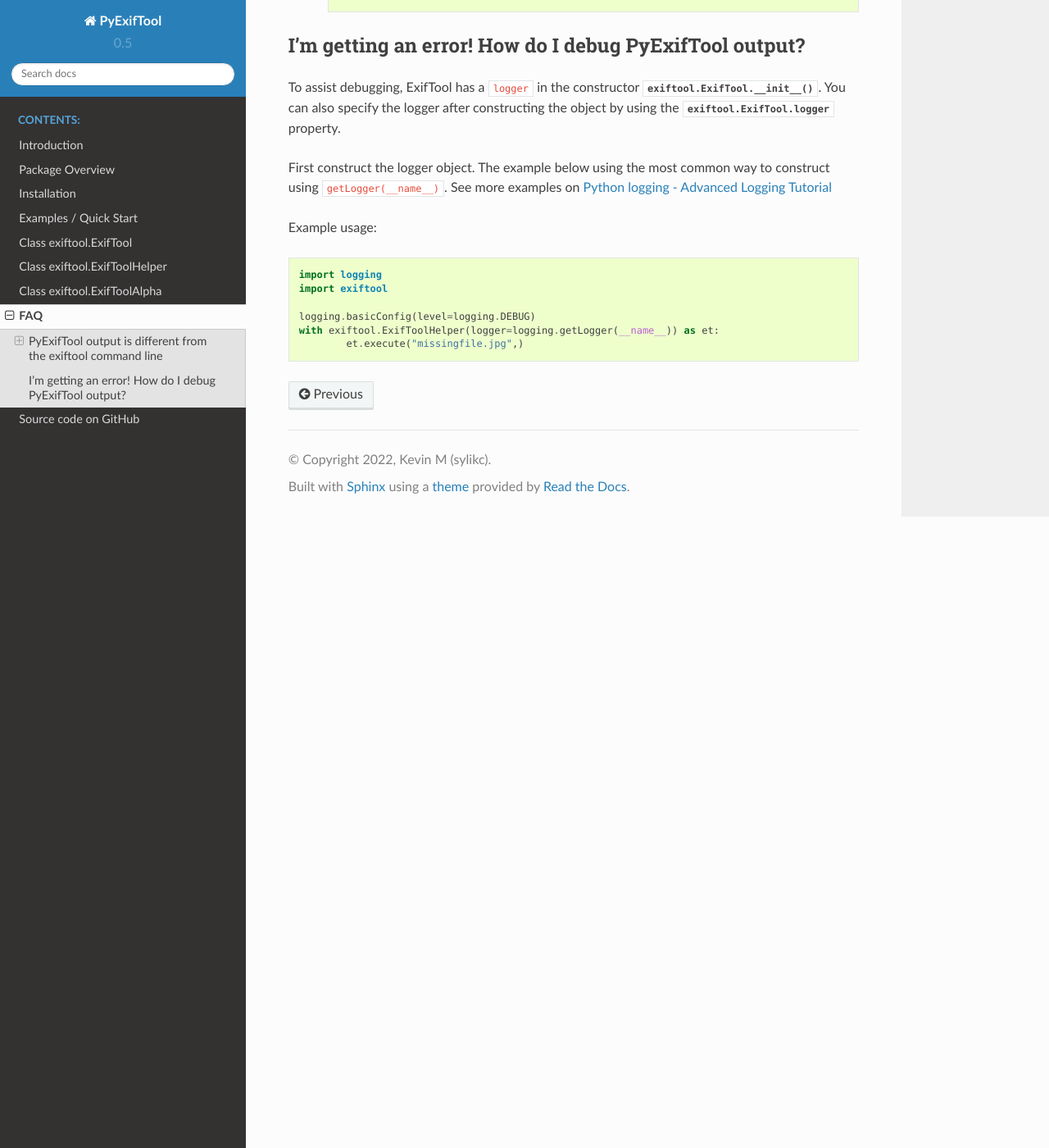
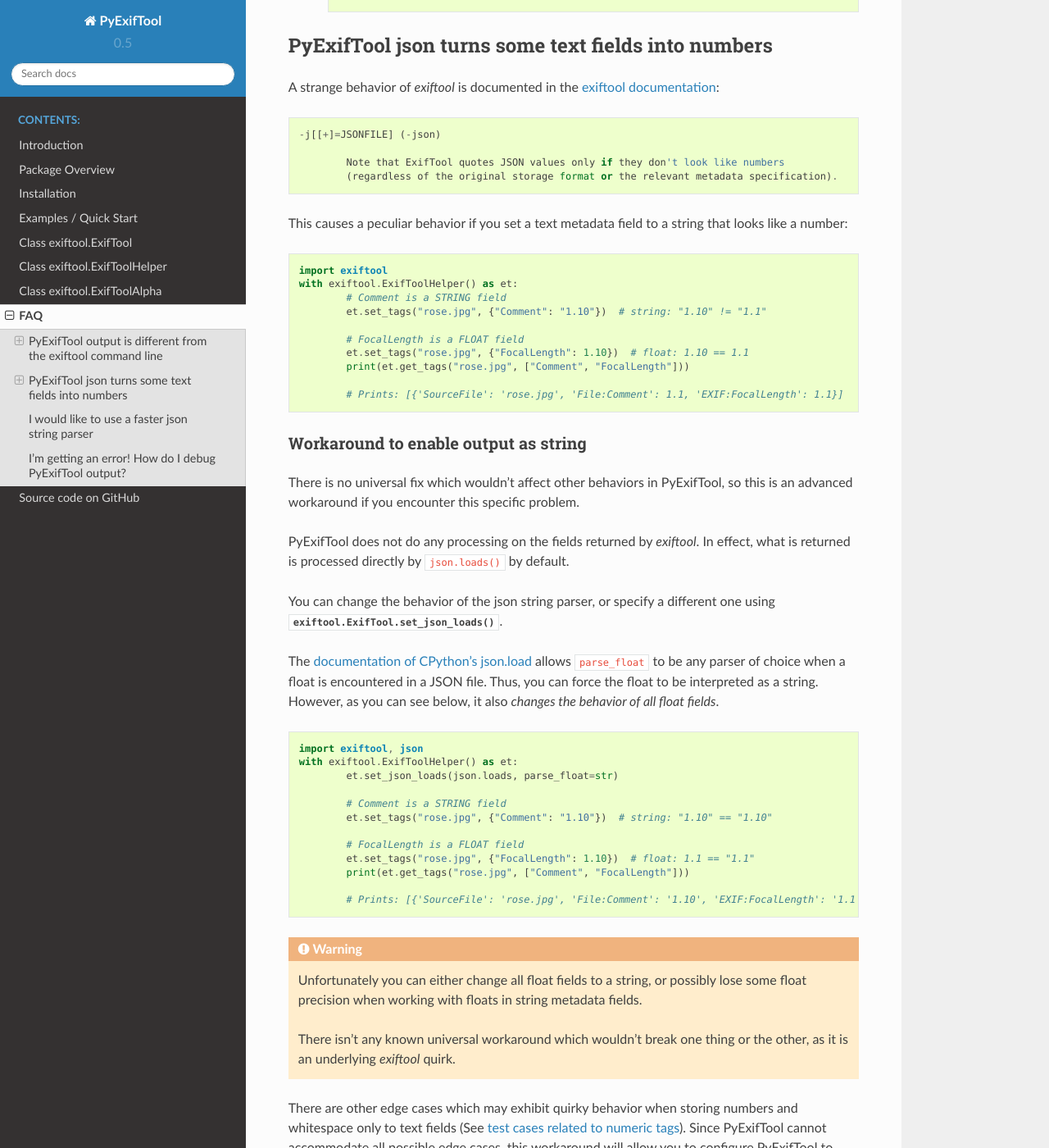
Before and after one commit to smarnach/pyexiftool, a Sphinx documentation site: the page built from docs/source/faq.rst, in a window 1280 px wide and 1400 px high, scrolled down 2178 px. Shown: the whole window at 82% size. Built offline with Sphinx 7.4.7 and the Read the Docs theme 2.0.0, drawn with Linux system fonts in a browser that asks for light colours; some of the changed text lies outside the part shown.

Commit message:
update documentation and write two FAQ articles as to how to use the new method

```diff
--- a/docs/source/faq.rst
+++ b/docs/source/faq.rst
@@ -103,6 +103,97 @@
 		Y Resolution                    : 72
 
 
+.. _set_json_loads faq:
+
+PyExifTool json turns some text fields into numbers
+===================================================
+
+A strange behavior of *exiftool* is documented in the `exiftool documentation`_::
+
+	-j[[+]=JSONFILE] (-json)
+
+		Note that ExifTool quotes JSON values only if they don't look like numbers
+		(regardless of the original storage format or the relevant metadata specification).
+
+.. _`exiftool documentation`: https://exiftool.org/exiftool_pod.html#OPTIONS
+
+This causes a peculiar behavior if you set a text metadata field to a string that looks like a number:
+
+.. code-block::
+
+	import exiftool
+	with exiftool.ExifToolHelper() as et:
+		# Comment is a STRING field
+		et.set_tags("rose.jpg", {"Comment": "1.10"})  # string: "1.10" != "1.1"
+
+		# FocalLength is a FLOAT field
+		et.set_tags("rose.jpg", {"FocalLength": 1.10})  # float: 1.10 == 1.1
+		print(et.get_tags("rose.jpg", ["Comment", "FocalLength"]))
+
+		# Prints: [{'SourceFile': 'rose.jpg', 'File:Comment': 1.1, 'EXIF:FocalLength': 1.1}]
+
+Workaround to enable output as string
+-------------------------------------
+
+There is no universal fix which wouldn't affect other behaviors in PyExifTool, so this is an advanced workaround if you encounter this specific problem.
+
+PyExifTool does not do any processing on the fields returned by *exiftool*.  In effect, what is returned is processed directly by ``json.loads()`` by default.
+
+You can change the behavior of the json string parser, or specify a different one using :py:meth:`exiftool.ExifTool.set_json_loads`.
+
+The `documentation of CPython's json.load`_ allows ``parse_float`` to be any parser of choice when a float is encountered in a JSON file.  Thus, you can force the float to be interpreted as a string.
+However, as you can see below, it also *changes the behavior of all float fields*.
+
+
+.. _`documentation of CPython's json.load`: https://docs.python.org/3/library/json.html#json.load
+
+.. code-block::
+
+	import exiftool, json
+	with exiftool.ExifToolHelper() as et:
+		et.set_json_loads(json.loads, parse_float=str)
+
+		# Comment is a STRING field
+		et.set_tags("rose.jpg", {"Comment": "1.10"})  # string: "1.10" == "1.10"
+
+		# FocalLength is a FLOAT field
+		et.set_tags("rose.jpg", {"FocalLength": 1.10})  # float: 1.1 == "1.1"
+		print(et.get_tags("rose.jpg", ["Comment", "FocalLength"]))
+
+		# Prints: [{'SourceFile': 'rose.jpg', 'File:Comment': '1.10', 'EXIF:FocalLength': '1.1'}]
+
+.. warning::
+
+	Unfortunately you can either change all float fields to a string, or possibly lose some float precision when working with floats in string metadata fields.
+
+	There isn't any known universal workaround which wouldn't break one thing or the other, as it is an underlying *exiftool* quirk.
+
+There are other edge cases which may exhibit quirky behavior when storing numbers and whitespace only to text fields (See `test cases related to numeric tags`_).  Since PyExifTool cannot accommodate all possible edge cases,
+this workaround will allow you to configure PyExifTool to work in your environment!
+
+.. _`test cases related to numeric tags`: https://github.com/sylikc/pyexiftool/blob/master/tests/test_helper_tags_float.py
+
+
+I would like to use a faster json string parser
+===============================================
+
+By default, PyExifTool uses the built-in ``json`` library to load the json string returned by *exiftool*.  If you would like to use an alternate library, set it manually using :py:meth:`exiftool.ExifTool.set_json_loads`
+
+
+.. code-block::
+
+	import exiftool, json
+	with exiftool.ExifToolHelper() as et:
+		et.set_json_loads(ujson.loads)
+		...
+
+.. note::
+
+	In PyExifTool version before 0.5.6, ``ujson`` was supported automatically if the package was installed.
+
+	To support any possible alternative JSON library, this behavior has now been changed and it must be enabled manually.
+
+
 I'm getting an error! How do I debug PyExifTool output?
 =======================================================
 
```
Also changed, not shown: 1 other file.
